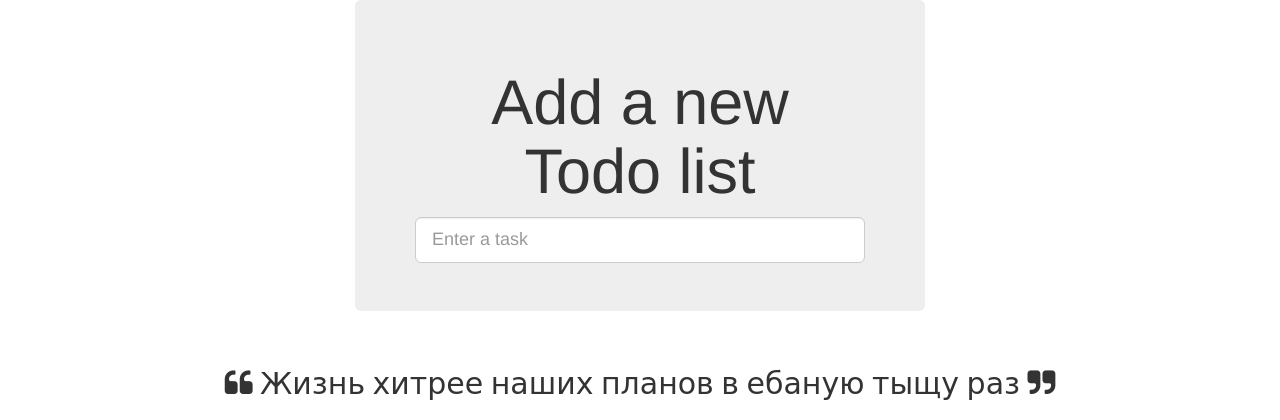
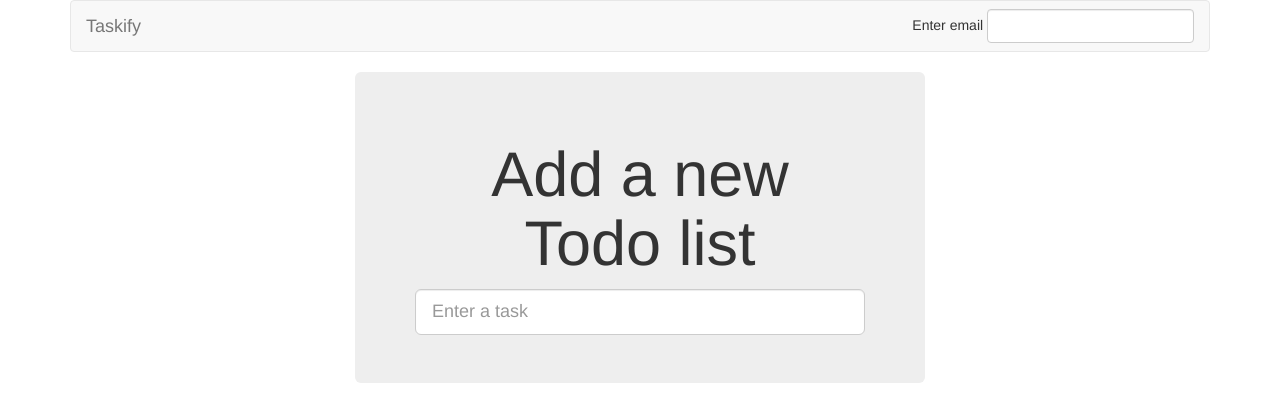
Before and after one commit to festeh/mytodolist, a Django app: page / in a window 1280 px wide. Shown: the top 420 px of the page. Run offline with Django 3.2, Linux system fonts and the light colour scheme; some libraries are stand-ins or nearby versions.

Commit message:
add email send form

```diff
--- a/lists/templates/base.html
+++ b/lists/templates/base.html
@@ -12,6 +12,16 @@
 </head>
 <body>
 <div class="container">
+
+    <div class="navbar navbar-default" role="navigation">
+        <div class="container-fluid">
+            <a href="/" class="navbar-brand">Taskify</a>
+            <form class="navbar-form navbar-right" method="post" action="#">
+                <span>Enter email</span> <input class="form-control" name="email" type="text"/> {% csrf_token %}
+            </form>
+        </div>
+    </div>
+
     <div class="col-md-6 col-md-offset-3 jumbotron">
         <div class="text-center">
             <h1>{% block header_text %}{% endblock %}</h1>
```
